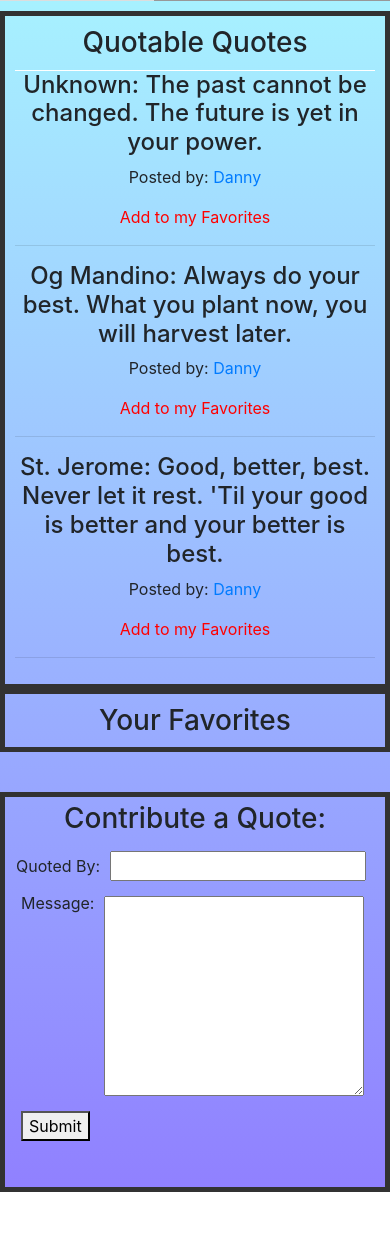
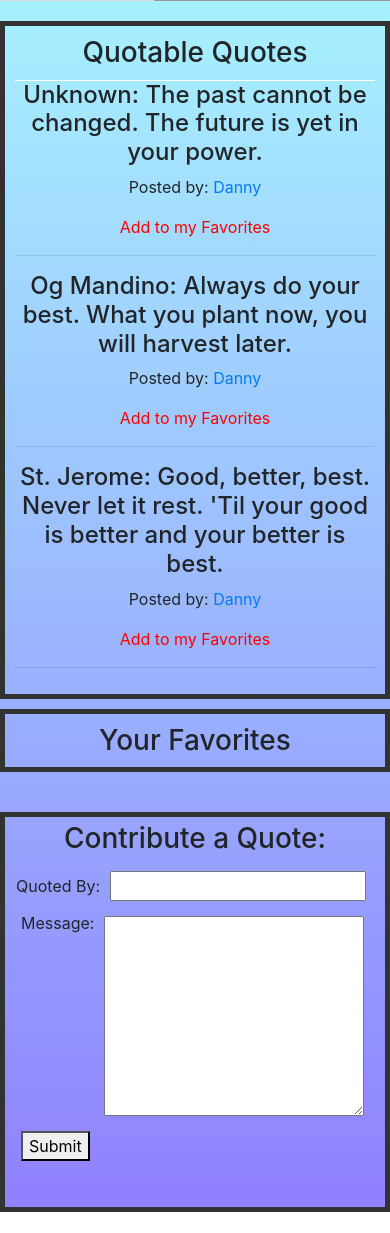
Before and after one commit to danielyguerrero/Quotes, a Django app: template apps/quotes/templates/quotes/index.html in a window 390 px wide. Shown: the part 67-1300 px from the top of the page. Before the commit the page ends 1259 px from the top, so only its background shows below. Run offline with Django 3.2, Linux system fonts and the light colour scheme; the template is opened without the code that fills it: values that come from a table or form of the project are taken from there, others are empty; data comes from the database, SQL or seed files in the repository; both versions use the stored data as it was after the commit; some libraries are stand-ins or nearby versions.

Commit message:
responsiveness updated

```diff
--- a/apps/quotes/static/quotes/css/index.css
+++ b/apps/quotes/static/quotes/css/index.css
@@ -83,6 +83,7 @@ h3{
 	height: auto;
 	text-align: center;
 	padding: 10px;
+	margin-top: 10px;
 }
 #quoteh3{
 	border-bottom: 1px solid white;
@@ -97,6 +98,7 @@ h3{
 	vertical-align: top;
 	text-align: center;
 	padding: 10px;
+	margin-top: 10px;
 }
 .create{
 	width: 100%;
--- a/apps/quotes/static/quotes/css/user.css
+++ b/apps/quotes/static/quotes/css/user.css
@@ -16,14 +16,14 @@ h5{
 }
 
 .wrapper{
-	height: 100%;
-	width: 100%;
+  height: 100%;
+  width: auto;
 	background: linear-gradient(#a7f1ff, #9080ff);
 	padding: 15px;
 }
 .centerdiv{
 	height:auto;
-	width: auto;
+	width: 100%;
 	max-width: 400px;
 	margin-left: auto;
 	margin-right: auto;
```
Also changed, not shown: db.sqlite3.
